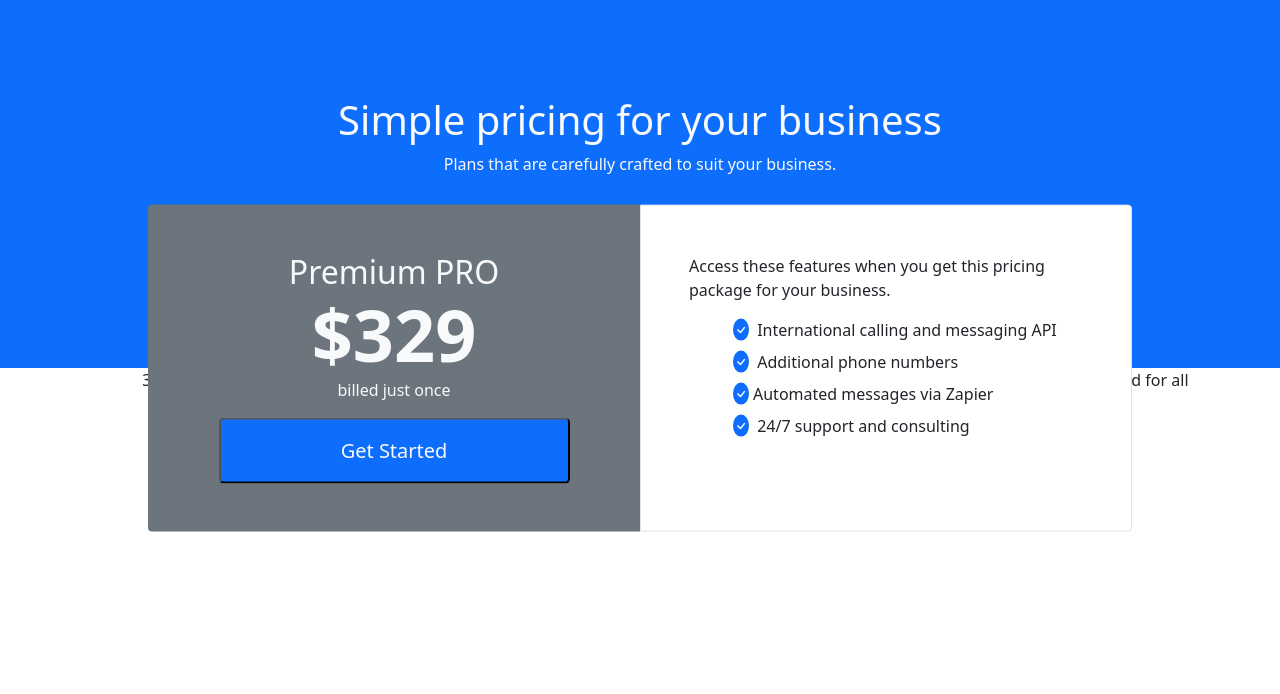
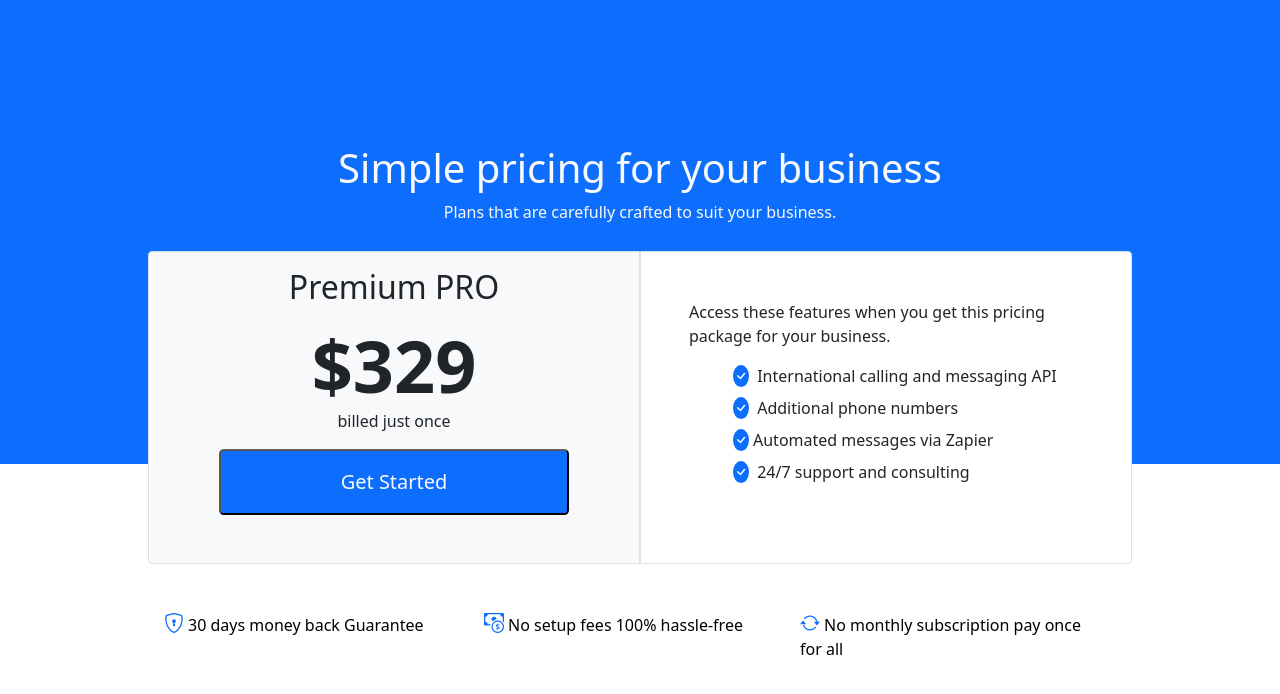
Before and after one commit to chrisdesignsofficial/cinfoassessment2, a plain HTML site: page index.html in a window 1280 px wide. Drawn offline with nearby package versions, Linux system fonts and the light colour scheme; a script that the page names is missing.

Commit message:
first commit

```diff
--- a/index.html
+++ b/index.html
@@ -13,22 +13,36 @@
 
     <!-- Boostrap  -->
     <link rel="stylesheet" href="./css/bootstrap.min.css" />
-    <link rel="stylesheet" href="https://cdn.jsdelivr.net/npm/bootstrap-icons@1.8.1/font/bootstrap-icons.css">
+    <link rel="stylesheet" href="https://cdn.jsdelivr.net/npm/bootstrap-icons@1.8.1/font/bootstrap-icons.css" />
   </head>
 
-  <body class>
+  <body>
+
+    <!-- Hero Section -->
     <main>
       <div class="conatiner-fluid">
+
+        <div class="bg-primary d-md-none d-sm-block text-light">
+          <div class="pt-3 px-4">
+            <h1 class="m-0">Simple pricing for your business</h1>
+            <p class="m-0">Plans that are carefully crafted to suit your business.</p>
+          </div>
+        </div>
+
+        <!-- Parent  -->
         <div class="position-relative bg-primary text-light p-5">
-          <div class="text-lg-center text-md-center mb-5 py-5">
+          <div class="text-lg-center text-md-center mt-5 mb-5 py-4 py-lg-5 py-md-5">
             <h1 class="">Simple pricing for your business</h1>
-            <p class="mb-5">Plans that are carefully crafted to suit your business.</p>
+            <p class="mb-5 pb-5">Plans that are carefully crafted to suit your business.</p>
           </div>
 
-          <div class="position-absolute top-100 start-50 translate-middle w-75 move">
-            <div class="row rounded text-center">
-              <div class="col-md-6 bg-secondary text-light rounded-start">
-                <h2 class="pt-5 mb-0">Premium PRO</h2>
+          <!-- Child -->
+          <div class="position-absolute top-100 start-50 translate-middle w-75">
+
+            <!-- Card -->
+            <div class="row rounded text-center mt-md-5 mt-lg-0">
+              <div class="col-md-6 bg-light text-dark border rounded-start">
+                <h2 class="p-3 mb-0">Premium PRO</h2>
                 <h1 class="display-2 mb-0 fw-bolder">$329</h1>
                 <p class="mb-0">billed just once</p>
                 <button type="submit" class="btn-lg bg-primary text-light p-3 mt-3 mb-5 w-75">Get Started</button>
@@ -38,29 +52,37 @@
                 <p>Access these features when you get this pricing package for your business.</p>
 
                 <ul class="">
-                  <li class="m-2 list-unstyled list-unstyled"><span class="rounded-circle bg-primary text-light mx-1"><i class="bi bi-check"></i></span> International calling and messaging API</li>
-                  <li class="m-2 list-unstyled"> <span class="rounded-circle bg-primary text-light mx-1"><i class="bi bi-check"></i></span> Additional phone numbers</li>
-                  <li class="m-2 list-unstyled"> <span class="rounded-circle bg-primary text-light mx-1"><i class="bi bi-check"></i></span>Automated messages via Zapier</li>
-                  <li class="m-2 list-unstyled"><span class="rounded-circle bg-primary text-light mx-1"><i class="bi bi-check"></i></span> 24/7 support and consulting</li>
+                  <li class="m-2 list-unstyled list-unstyled">
+                    <span class="rounded-circle bg-primary text-light mx-1"><i class="bi bi-check"></i></span> International calling and messaging API
+                  </li>
+                  <li class="m-2 list-unstyled">
+                    <span class="rounded-circle bg-primary text-light mx-1"><i class="bi bi-check"></i></span> Additional phone numbers
+                  </li>
+                  <li class="m-2 list-unstyled">
+                    <span class="rounded-circle bg-primary text-light mx-1"><i class="bi bi-check"></i></span>Automated messages via Zapier
+                  </li>
+                  <li class="m-2 list-unstyled">
+                    <span class="rounded-circle bg-primary text-light mx-1"><i class="bi bi-check"></i></span> 24/7 support and consulting
+                  </li>
                 </ul>
               </div>
             </div>
-          </div>
-        </div>
-      </div>
 
-      <div class="container mx-auto text-center">
-        <div class="row">
-          <div class="col-sm-12 col-md-4">
-            <p>30 days money back Guarantee</p>
-          </div>
-          <div class="col-sm-12 col-md-4">
-            <p>No setup fees
-              100% hassle-free</p>
-          </div>
-          <div class="col-sm-12 col-md-4">
-            <p>No monthly subscription
-              Pay once and for all</p>
+            <div class="row mt-5 text-black w-100">
+              <div class="col-sm-12 col-md-4">
+                <p>
+                  <span><i class="bi bi-shield-lock h5 mx-1 text-primary"></i></span>30 days money back Guarantee
+                </p>
+              </div>
+              <div class="col-sm-12 col-md-4">
+                <p>
+                  <span><i class="bi bi-cash-coin h5 mx-1 text-primary"></i></span>No setup fees 100% hassle-free
+                </p>
+              </div>
+              <div class="col-sm-12 col-md-4">
+                <p> <span><i class="bi bi-arrow-repeat h5 me-1 text-primary"></i></span>No monthly subscription pay once for all</p>
+              </div>
+            </div>
           </div>
         </div>
       </div>
```
